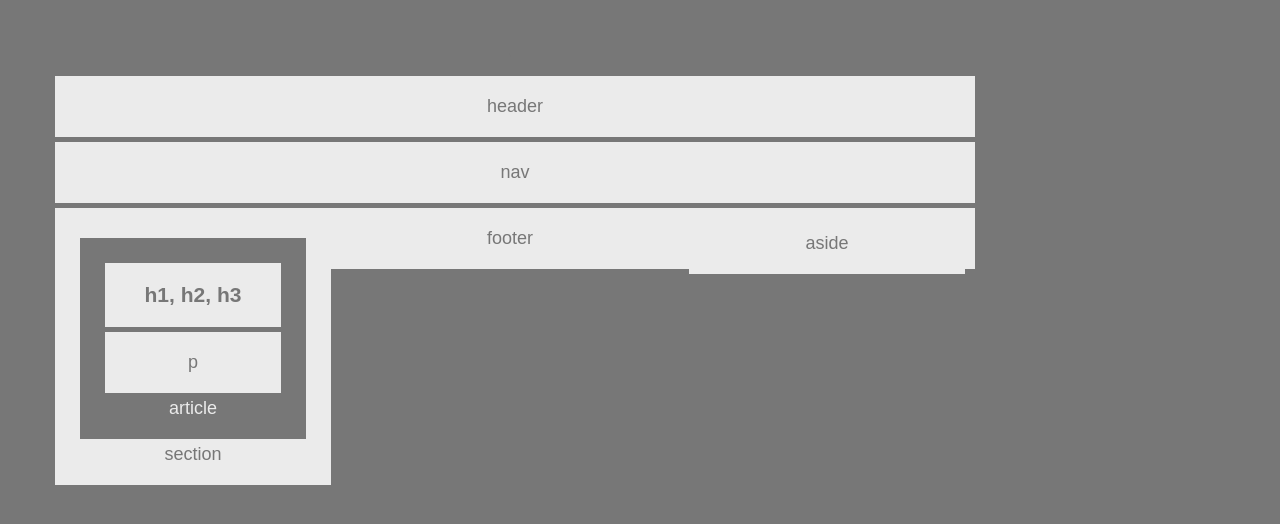
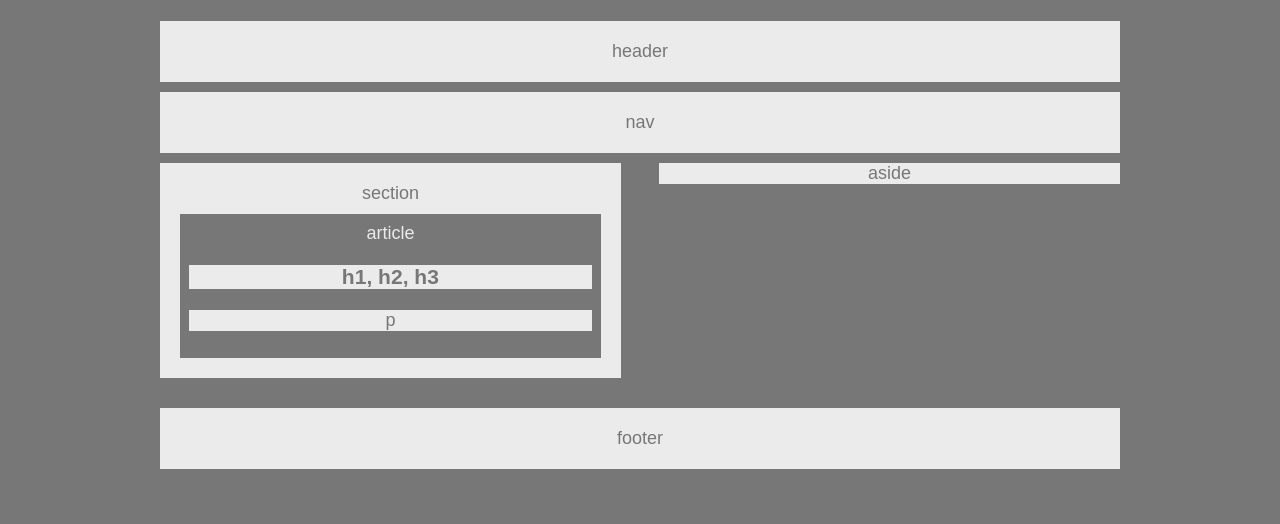
Before and after one commit to Ryanpaul22/HW-Wireframe, a plain HTML site: page index.html in a window 1280 px wide. Drawn offline with Linux system fonts and the light colour scheme.

Commit message:
Final Commit

```diff
--- a/index.html
+++ b/index.html
@@ -17,26 +17,33 @@
         nav
     </nav>
 
-    <section id="left">
+    <div>
+
+        <section>
+            section
             <article>
+                article
                 <h1>
                     h1, h2, h3
                 </h1>
-
                 <p>
                     p
                 </p>
 
-            article
             </article>
-        section
+
         </section>
 
-    <section id="right">
+        <aside>
             aside
-    </section>
+        </aside>
+        <<pseudo:after>></<pseudo:after>>
+    </div>
+
+
     <footer>
         footer
     </footer>
+
 </body>
 </html>
--- a/style.css
+++ b/style.css
@@ -1,9 +1,8 @@
 * {
     box-sizing: border-box;
     text-align: center;
-    padding: 20px;
-    margin: 5px;
 }
+
 
 body {
     font-family: 'Arial', 'Helvetica Neue', Arial, Helvetica, sans-serif;
@@ -11,6 +10,7 @@ body {
     background: #777;
     width: 960px;
     font-size: 18px;
+    margin: 0 auto;
 }
 
 Header, Nav, Section, Aside, Footer {
@@ -19,6 +19,7 @@ Header, Nav, Section, Aside, Footer {
 
 header {
     width: 100%;
+    margin-bottom: 10px;
 }
 
 nav {
@@ -28,6 +29,8 @@ nav {
 article {
     color: #ebebeb;
     background: #777;
+    padding: 9px;
+    margin-top: 10px;
 }
 
 h1, p {
@@ -36,20 +39,32 @@ h1, p {
 }
 
 section {
-    width: 495px;
+    float: left;
+    width: 48%;
+    padding: 20px;
 }
 
-#left {
-    float: left;
-    width: 30%;
-}
-
-#right {
+aside {
     float: right;
-    width: 30%;
+    width: 48%;
 }
 
 footer {
     width: 100%;
-    float: bottom;
+    clear: both;
 }
+
+header, nav, footer {
+    padding: 20px;
+}
+
+div {
+    margin-top: 10px;
+    margin-bottom: 30px;
+    display: block;
+}
+div ::after {
+    content: "";
+    display: block;
+    clear: both;
+}
```
Lines whose indentation alone changed are shown as unchanged.
